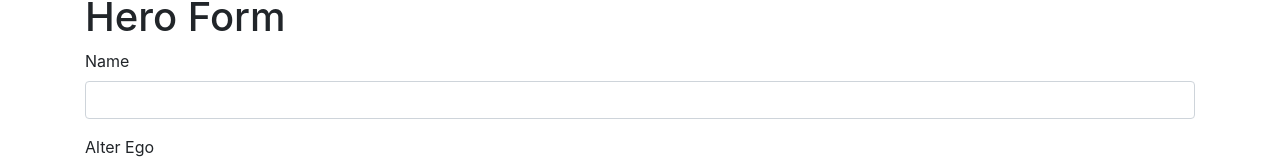
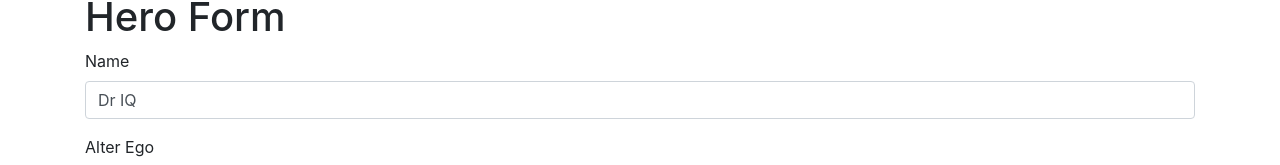
Before and after one commit to ZachNusbaum/ng-playground, an Angular app: page / in a window 1280 px wide. Shown: the part 382-547 px from the top of the page. Built offline with nearby package versions, Linux system fonts and the light colour scheme.

Commit message:
Add two-way data-binding to the hero name field

```diff
--- a/src/app/hero-form/hero-form.component.html
+++ b/src/app/hero-form/hero-form.component.html
@@ -3,7 +3,9 @@
   <form>
     <div class="form-group">
       <label for="name">Name</label>
-      <input type="text" class="form-control" id="name" required>
+      <input type="text" class="form-control" id="name"
+              required
+              [(ngModel)]="model.name" name="name">
     </div>
 
     <div class="form-group">
```
